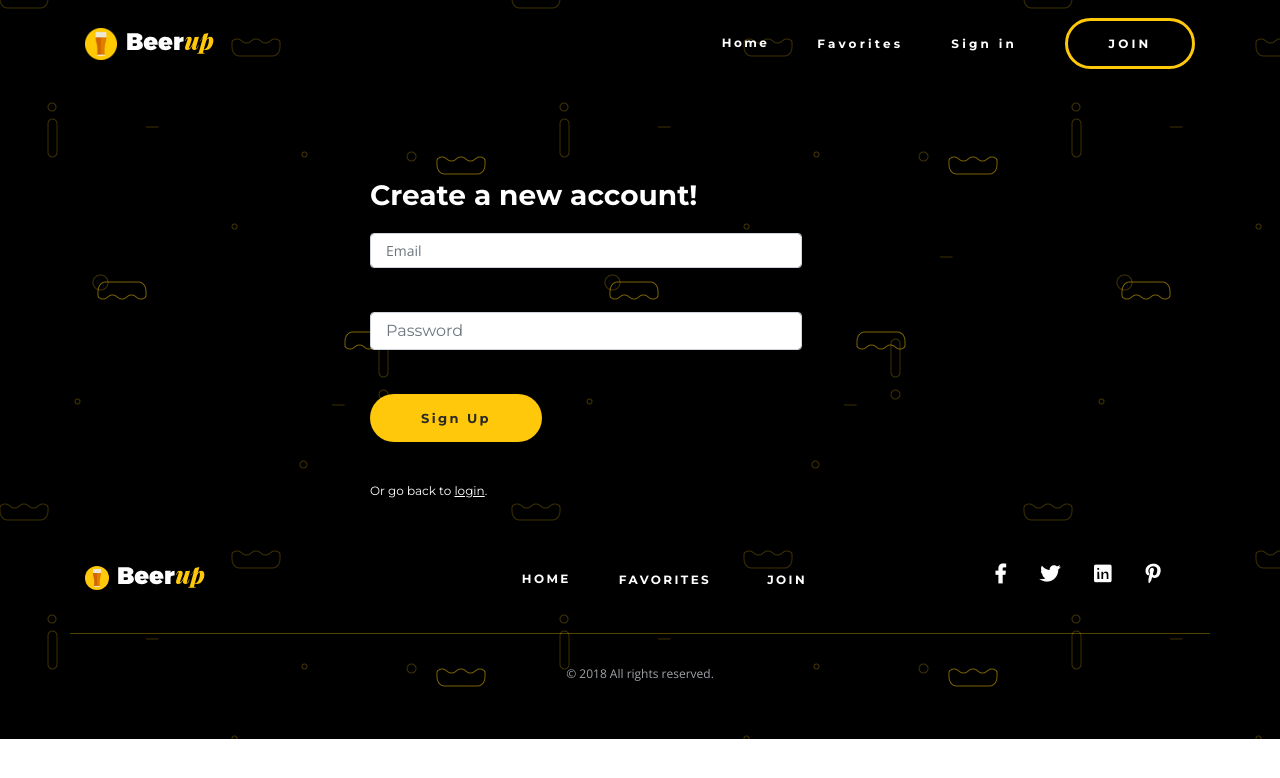
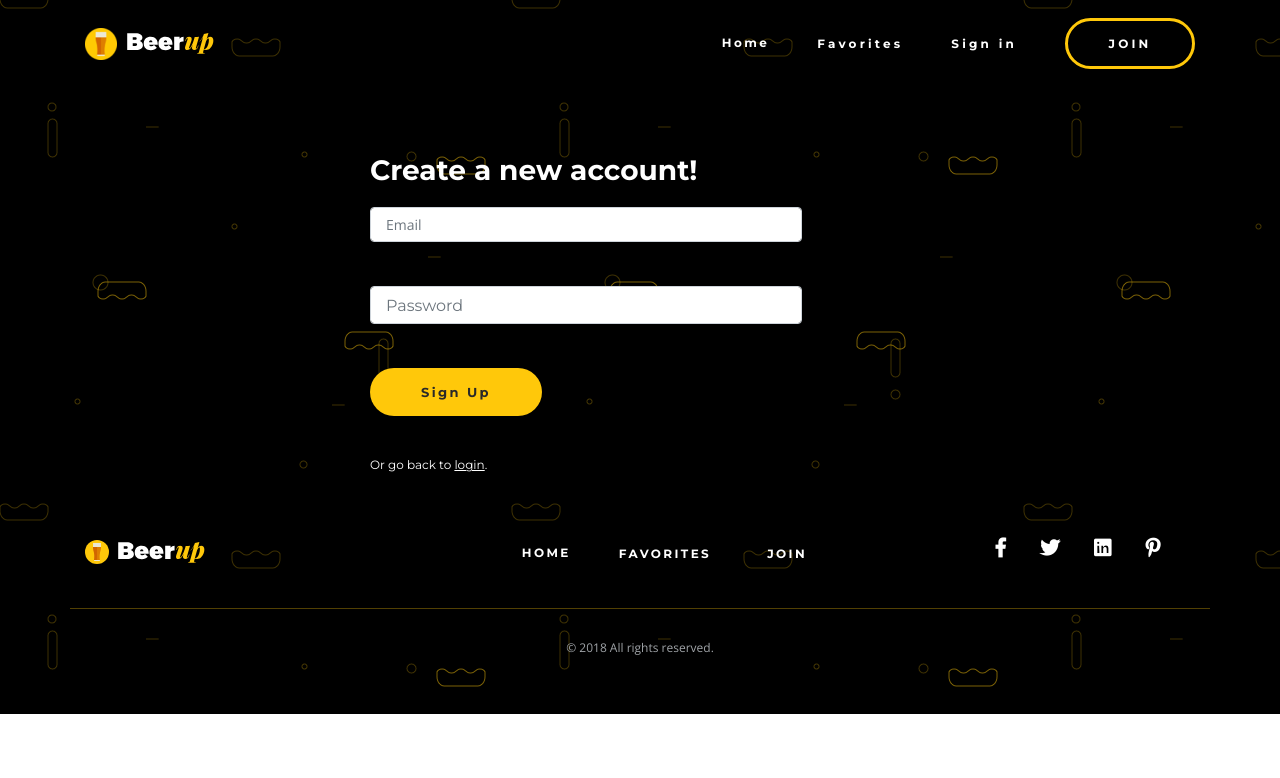
Before and after one commit to MaxDrljic/Beerup-Vue, a Vue app: page /#/sign-up in a window 1280 px wide. Shown: the top 778 px of the page. Built offline with nearby package versions, Linux system fonts and the light colour scheme; no server answers.

Commit message:
Small design update

```diff
--- a/src/views/Login.vue
+++ b/src/views/Login.vue
@@ -55,7 +55,7 @@ export default {
 
 <style scoped>
 .login {
-  margin-top: 8%;
+  margin-top: 5%;
 }
 
 .sign-in-header {
--- a/src/views/SignUp.vue
+++ b/src/views/SignUp.vue
@@ -55,7 +55,7 @@ export default {
 
 <style scoped>
 .sign-up {
-  margin-top: 8%;
+  margin-top: 6%;
 }
 
 .sign-up-header {
```
